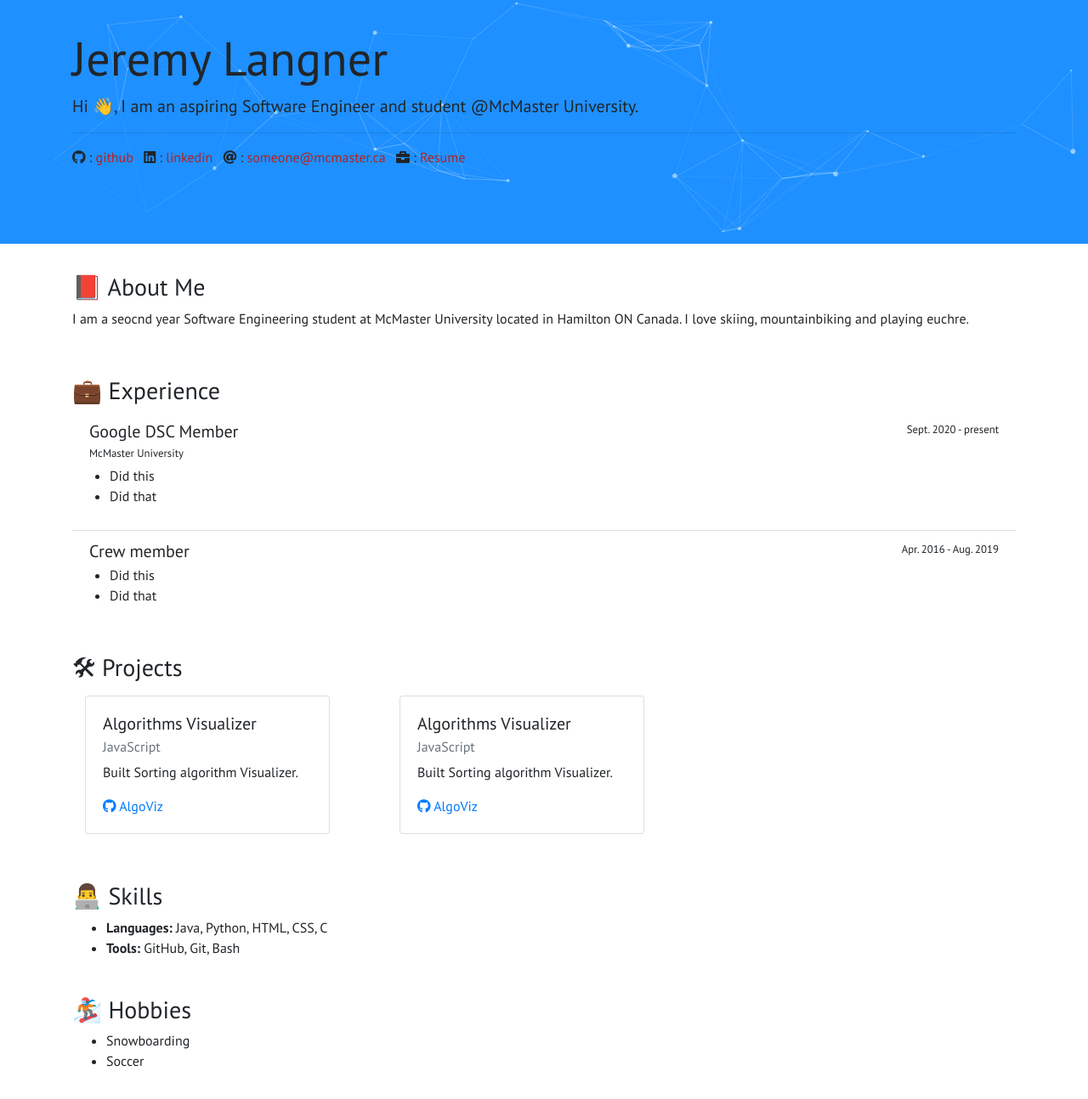
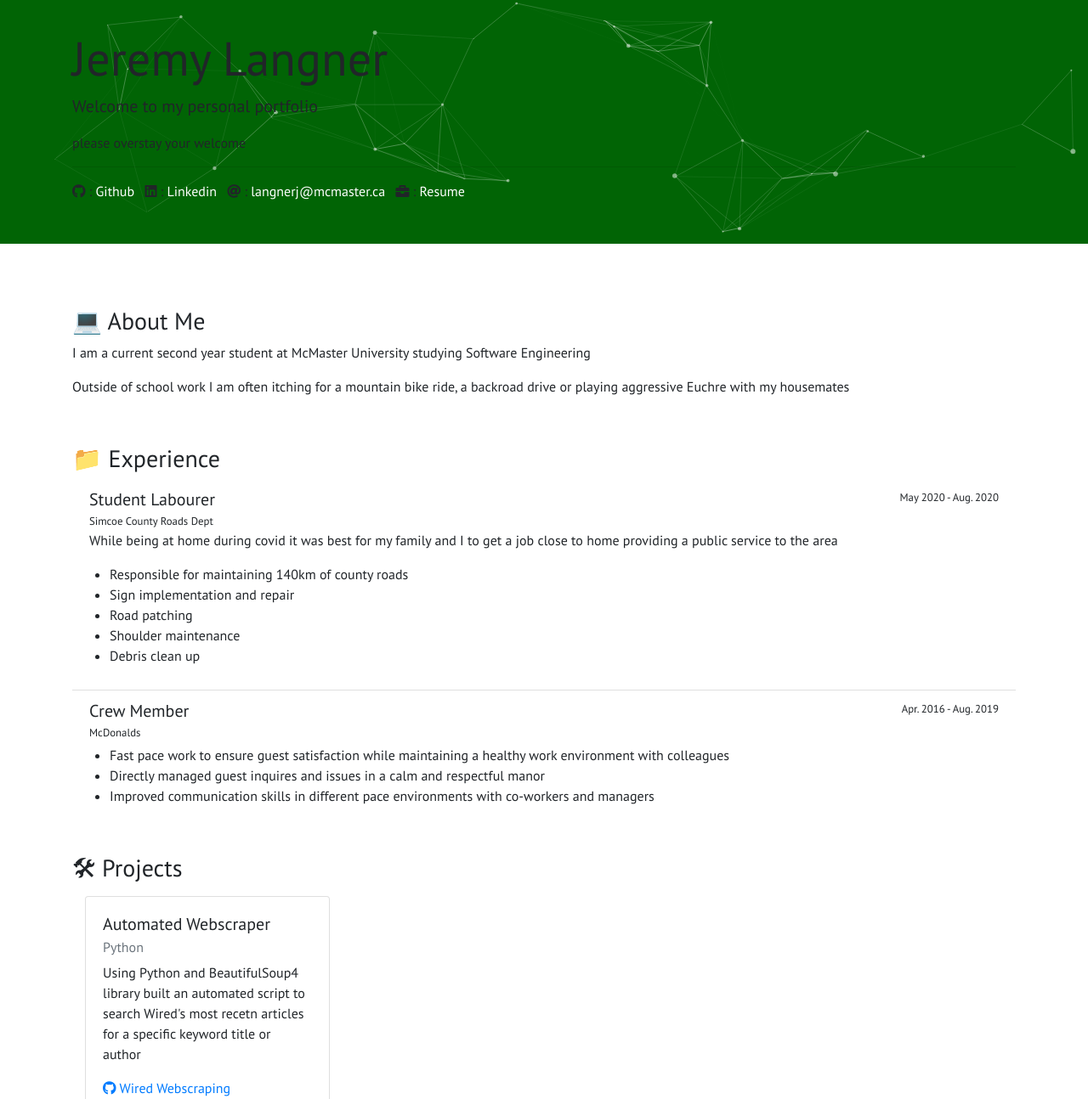
Before and after one commit to jlangner15/jlangner15.github.io, a plain HTML site: page index.html in a window 1280 px wide. Shown: the part 13-1307 px from the top of the page at 85% size. Drawn offline with nearby package versions, Linux system fonts and the light colour scheme.

Commit message:
Updated index.html with relevant info

```diff
--- a/index.html
+++ b/index.html
@@ -22,7 +22,7 @@
         position: absolute;
         width: 100%;
         height: 300px;
-    background-color: dodgerblue;
+        background-color: #016405;
         background-image: url("");
         background-repeat: no-repeat;
         background-size: cover;
@@ -30,7 +30,7 @@
         z-index: -1;
     }
     .socials a{
-    color: firebrick;
+        color: #ffffff;
         padding-right: 8px;
         padding-bottom: 8px;
     }
@@ -44,13 +44,14 @@
 <!-- Intro Header -->
 <div class="container pt-5">
     <h1 class="display-4">Jeremy Langner</h1>
-      <p class="lead">Hi 👋, I am an aspiring Software Engineer and student @McMaster University.<p>
+    <p class="lead">Welcome to my personal portfolio </p>
+    <p> please overstay your welcome</p>
     <hr>
     <div class="socials">
-        <i class="fab fa-github"></i> : <a href="https://github.com">github</a>
-        <i class="fab fa-linkedin"></i> :  <a href="https://linkedin.com">linkedin</a>
-        <i class="fas fa-at"></i> : <a href="mailto:me@mcmaster.ca">someone@mcmaster.ca</a>
-        <i class="fas fa-briefcase"></i> : <a href="/Resume.pdf">Resume</a>
+        <i class="fab fa-github"></i> : <a href="https://github.com/jlangner15">Github</a>
+        <i class="fab fa-linkedin"></i> :  <a href="https://www.linkedin.com/in/jeremy-langner/">Linkedin</a>
+        <i class="fas fa-at"></i> : <a href="mailto:langnerj@mcmaster.ca">langnerj@mcmaster.ca</a>
+        <i class="fas fa-briefcase"></i> : <a href="resume/2020JLResume.html">Resume</a>
     </div>
 </div>
 
@@ -59,37 +60,44 @@
 
     <!-- About Me -->
     <section class="pt-4 pb-3">
-      <h3>📕 About Me</h3>
-      <p>I am a seocnd year Software Engineering student at McMaster University located in Hamilton ON Canada. I love skiing, mountainbiking and playing euchre.</p>
+        <h3>💻 About Me</h3>
+        <p>I am a current second year student at McMaster University studying Software Engineering</p>
+        <p>Outside of school work I am often itching for a mountain bike ride, a backroad drive or playing aggressive Euchre with my housemates</p>
     </section>
 
     <!-- Experience -->
     <section class="pt-4 pb-3">
-      <h3>💼 Experience </h3>
+        <h3>📁 Experience </h3>
         <div class="list-group list-group-flush">
 
             <!-- Experience Item   -->
             <div class="list-group-item">
                 <div class="d-flex w-100 justify-content-between">
-            <h5 class="mb-0">Google DSC Member</h5>
-            <small>Sept. 2020 - present</small>
+                    <h5 class="mb-0">Student Labourer</h5>
+                    <small>May 2020 - Aug. 2020</small>
                 </div>
-          <small>McMaster University</small>
+                <small>Simcoe County Roads Dept</small>
+                <p>While being at home during covid it was best for my family and I to get a job close to home providing a public service to the area</p>
                 <ul class="mt-1 mb- pl-4">
-            <li>Did this</li>
-            <li>Did that</li>
+                    <li>Responsible for maintaining 140km of county roads</li>
+                    <li>Sign implementation and repair </li>
+                    <li>Road patching</li>
+                    <li>Shoulder maintenance</li>
+                    <li>Debris clean up</li>
                 </ul>
             </div>
 
             <!-- Experience Item   -->
             <div class="list-group-item">
                 <div class="d-flex w-100 justify-content-between">
-            <h5 class="mb-0">Crew member</h5>
+                    <h5 class="mb-0">Crew Member</h5>
                     <small>Apr. 2016 - Aug. 2019</small>
                 </div>
+                <small>McDonalds</small>
                 <ul class="mt-1 mb-1 pl-4">
-            <li>Did this</li>
-            <li>Did that</li>
+                    <li>Fast pace work to ensure guest satisfaction while maintaining a healthy work environment with colleagues</li>
+                    <li>Directly managed guest inquires and issues in a calm and respectful manor</li>
+                    <li>Improved communication skills in different pace environments with co-workers and managers</li>
                 </ul>
             </div>
         </div>
@@ -105,31 +113,17 @@
                     <!-- Project Card  -->
                     <div class="card" style="width: 18rem;">
                         <div class="card-body">
-                <h5 class="card-title">Algorithms Visualizer</h5>
-                <h6 class="card-subtitle mb-2 text-muted">JavaScript</h6>
-                <p class="card-text">Built Sorting algorithm Visualizer.</p>
-                <a href="https://github.com/" target="_blank" class="card-link">
-                  <i class="fab fa-github"></i> AlgoViz
+                            <h5 class="card-title">Automated Webscraper</h5>
+                            <h6 class="card-subtitle mb-2 text-muted">Python</h6>
+                            <p class="card-text">Using Python and BeautifulSoup4 library built an automated script to search Wired's most recetn articles for a specific keyword title or author</p>
+                            <a href="https://github.com/jlangner15/Wired-Webscraping" target="_blank" class="card-link">
+                                <i class="fab fa-github"></i> Wired Webscraping
                             </a>
                         </div>
                     </div>
 
                 </div>
-          <div class="col-md-4 pb-3">
 
-            <!-- Project Card  -->
-            <div class="card" style="width: 18rem;">
-              <div class="card-body">
-                <h5 class="card-title">Algorithms Visualizer</h5>
-                <h6 class="card-subtitle mb-2 text-muted">JavaScript</h6>
-                <p class="card-text">Built Sorting algorithm Visualizer.</p>
-                <a href="https://github.com/" target="_blank" class="card-link">
-                  <i class="fab fa-github"></i> AlgoViz
-                </a>
-              </div>
-            </div>
-
-          </div>
             </div>
         </div>
     </section>
@@ -138,7 +132,7 @@
     <section class="pt-4 pb-3">
         <h3>👨‍💻 Skills</h3>
         <ul class="mt-1 mb-1">
-        <li><b>Languages:</b> Java, Python, HTML, CSS, C </li>
+            <li><b>Languages:</b> Python, Java, MatLab, HTML, CSS </li>
             <li><b>Tools:</b> GitHub, Git, Bash</li>
         </ul>
     </section>
@@ -147,8 +141,8 @@
     <section class="pt-4 pb-3">
         <h3>🏂 Hobbies</h3>
         <ul class="mt-1 mb-1">
-        <li>Snowboarding</li>
-        <li>Soccer</li>
+            <li>Skiing</li>
+            <li>Mountain biking</li>
         </ul>
     </section>
 </div>
```
Lines whose indentation alone changed are shown as unchanged.
